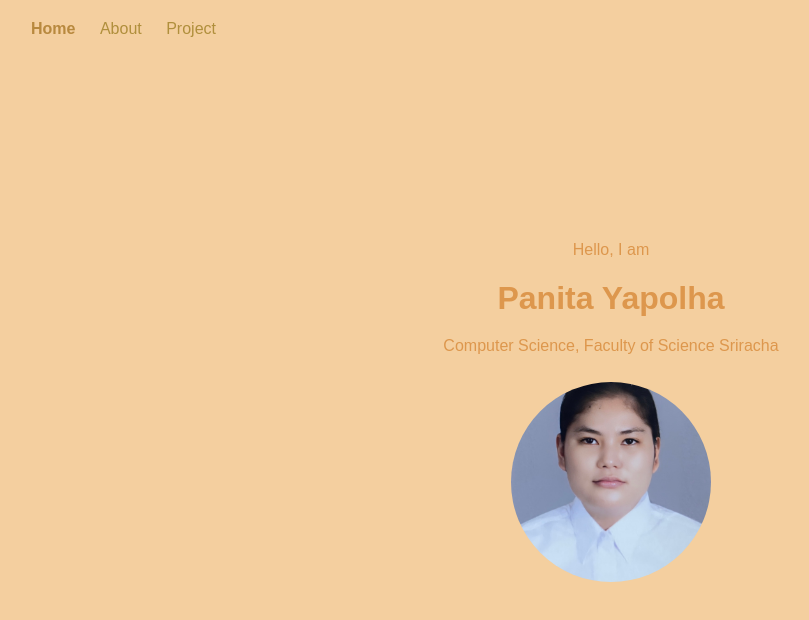
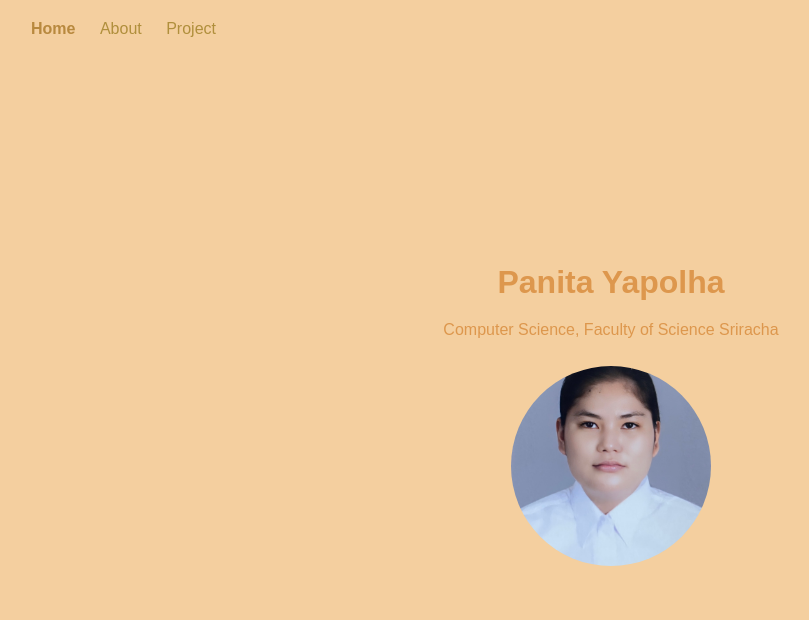
Before and after one commit to Panita18/PanitaY, a plain HTML site: page index.html in a window 1280 px wide. Shown: the whole page, without its empty margins (29-838 px from the left). Drawn offline with Linux system fonts and the light colour scheme.

Commit message:
Update index.html

```diff
--- a/index.html
+++ b/index.html
@@ -44,7 +44,7 @@
       line-height: 2
     }
     .container img {
-      border-radius: 50%;
+      border-radius: 70%;
       width: 200px;
       height: 200px;
       object-fit: cover;
@@ -62,7 +62,6 @@
     </nav>
   </header>
     <div class="container">
-      <p>Hello, I am</p>
       <h1>Panita Yapolha</h1>
       <p>Computer Science, Faculty of Science Sriracha</p>
 
```
